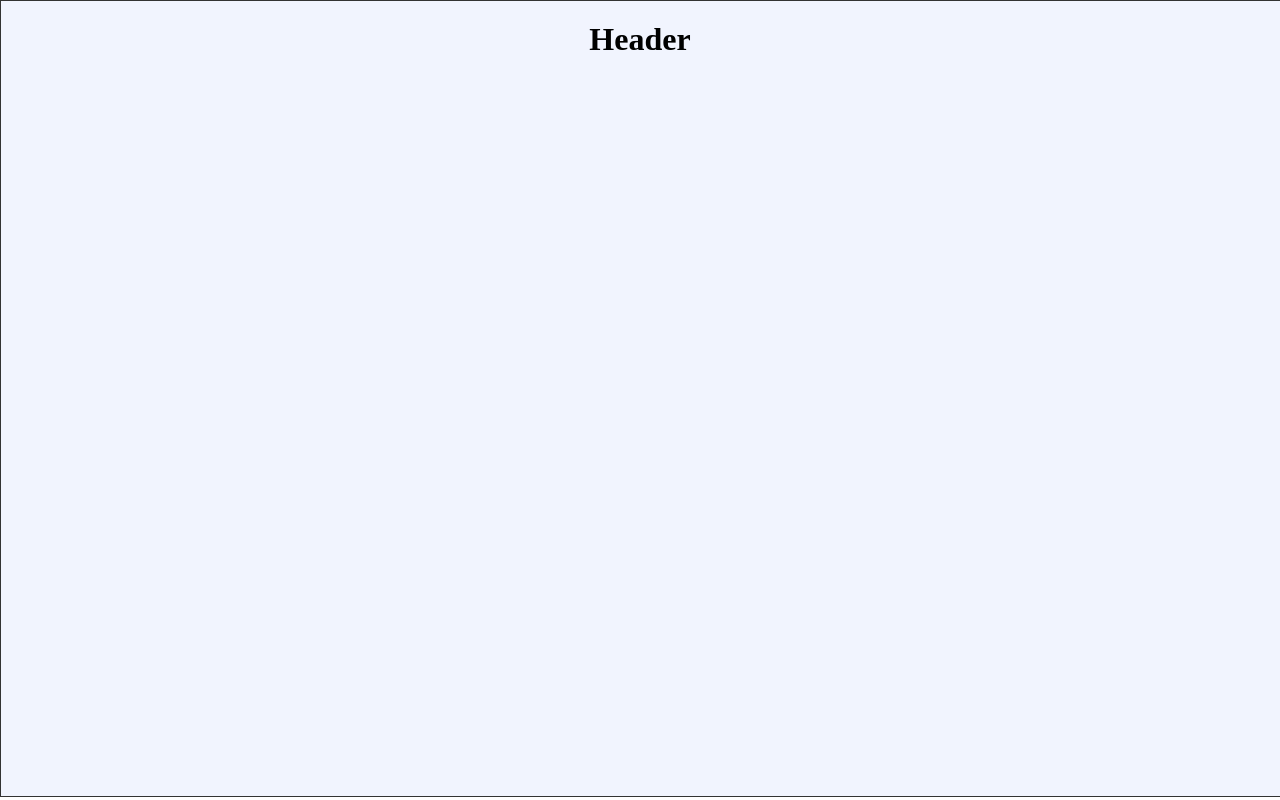
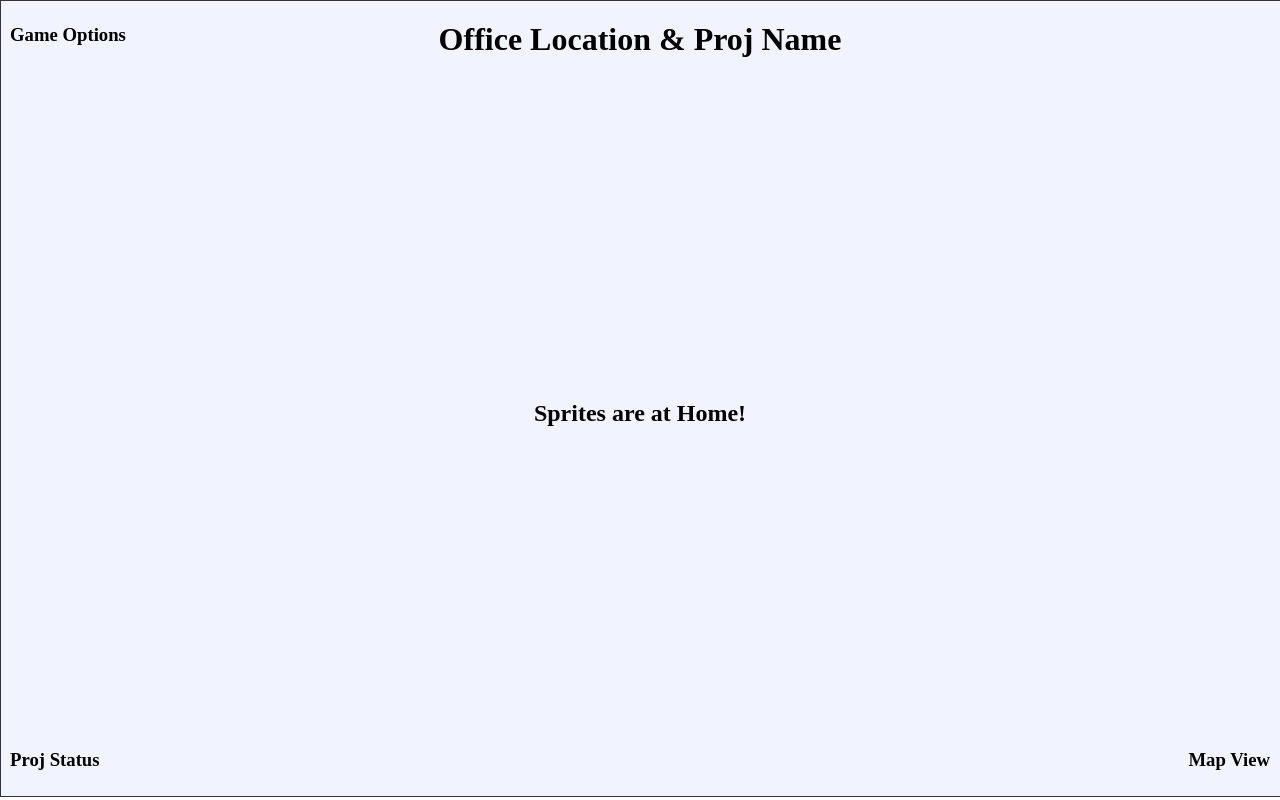
Before and after one commit to gibsonma/sim-cyborg, a plain HTML site: page Sim/index.html in a window 1280 px wide. Drawn offline with Linux system fonts and the light colour scheme.

Commit message:
Edited the page to show where things will be

```diff
--- a/Sim/css/mainpage.css
+++ b/Sim/css/mainpage.css
@@ -8,9 +8,7 @@ body {
 	border: 1px #333 solid;
 	z-index: -1;
 }
-h2 {
-	font-size: 14px
-}
+
 
 #ui_wrapper {
 	position: absolute;
@@ -20,3 +18,41 @@ h2 {
 	width: 100%;
 	text-align: center;
 }
+
+#status_footer {
+	position: absolute;
+	left: 10px;
+	bottom: 10px;
+}
+
+#map_footer {
+	position: absolute;
+	right: 10px;
+	bottom: 10px;
+}
+
+#map_footer {
+	position: absolute;
+	right: 10px;
+	bottom: 10px;
+}
+
+#options_header {
+	position: absolute;
+	left: 10px;
+	top: 5px;
+}
+
+#options_header {
+	position: absolute;
+	left: 10px;
+	top: 5px;
+}
+
+#sprites_view {
+	position: absolute;
+	margin: 0 auto;
+	left: 0;
+	right: 0;
+	top: 50%;
+}
--- a/Sim/index.html
+++ b/Sim/index.html
@@ -8,7 +8,12 @@
     </head>
     <body>
         <div id="ui_wrapper">
-            <h1 id="page_header">Header</h1>
+            <h1>Office Location & Proj Name</h1>
+            <h3 id="status_footer">Proj Status</h3>
+            <h3 id="map_footer">Map View</h3>
+            <h3 id="options_header">Game Options</h3>
+            <h2 id="sprites_view">Sprites are at Home!</h2>
+
         </div>
     </body>
     <script src="js/sprite.js" type="text/javascript"></script>
```
